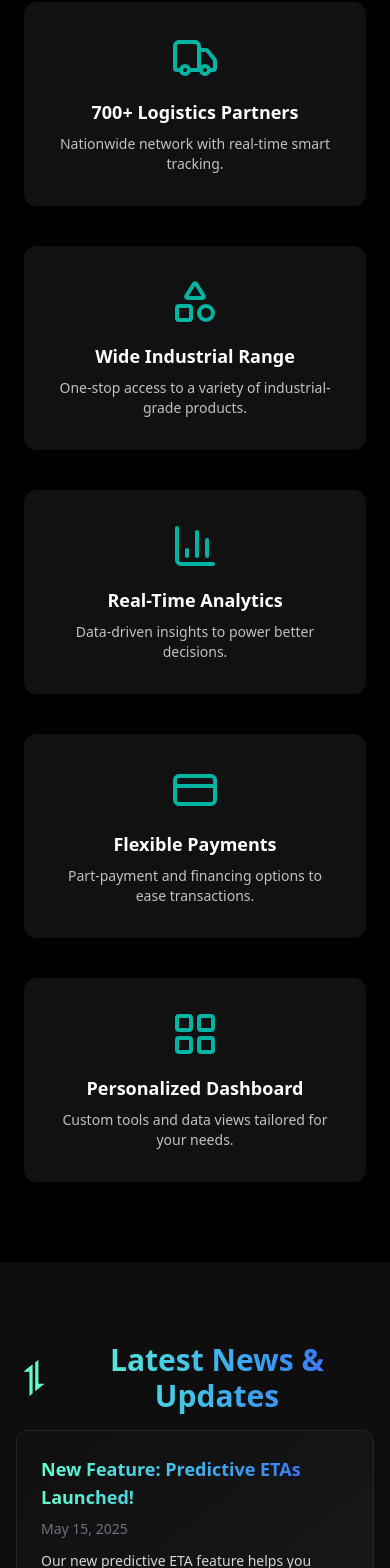
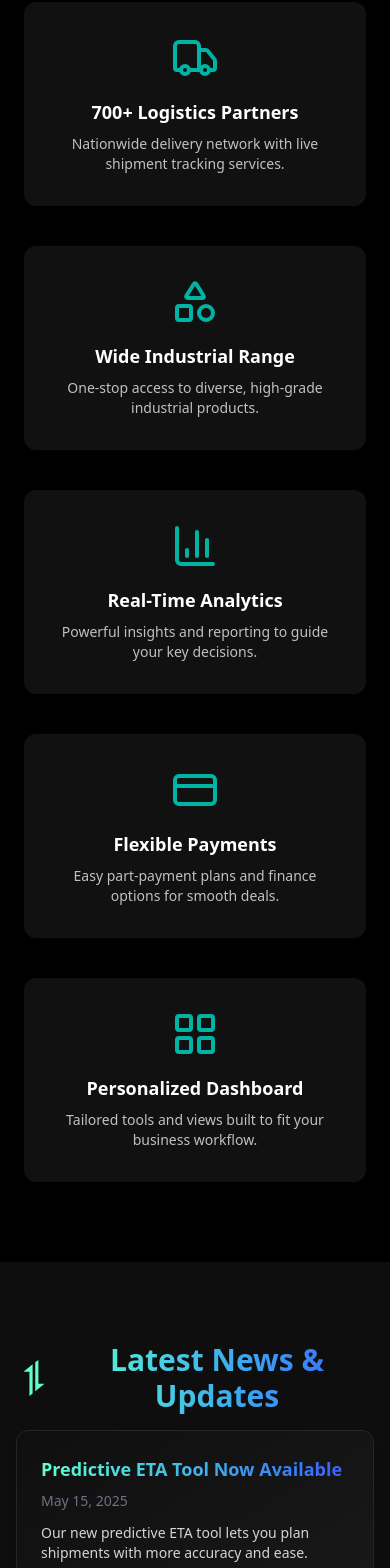
Before and after one commit to gfdshyfyfryffgy/marketplace, a React (Vite) app: page / in a window 390 px wide. Shown: the part 4560-6128 px from the top of the page. Built offline with nearby package versions, Linux system fonts and the light colour scheme.

Commit message:
updated the footer

```diff
--- a/src/component/Footer.jsx
+++ b/src/component/Footer.jsx
@@ -2,6 +2,7 @@ import React, { useEffect } from "react";
 import AOS from "aos";
 import "aos/dist/aos.css";
 import CircularText from "../animation/CircularText";
+import { FaFacebookF, FaInstagram, FaLinkedinIn, FaTwitter } from "react-icons/fa";
 
 const footerLinks = [
   {
@@ -32,22 +33,28 @@ const Footer = () => {
   }, []);
 
   return (
-    <footer className="bg-black text-[#C1C1C1] text-sm w-full overflow-hidden ">
-      <div className="max-w-7xl mx-auto px-6 py-12 grid grid-cols-2 sm:grid-cols-3 lg:grid-cols-6 gap-8">
-        {/* 🌀 CircularText as first column */}
+    <footer className="relative overflow-hidden text-sm text-[#C1C1C1]">
+      {/* 🔹 Animated Gradient Background */}
+      <div className="absolute inset-0 bg-gradient-to-br from-black via-[#0a2a2a] to-black animate-gradient" />
+
+      {/* 🔹 Top border with gradient animation */}
+      <div className="absolute top-0 left-0 w-full h-[3px] bg-gradient-to-r from-[#00B3A3] via-[#005243] to-[#00B3A3] animate-border" />
+
+      <div className="relative max-w-7xl mx-auto px-6 py-16 grid grid-cols-2 sm:grid-cols-3 lg:grid-cols-6 gap-8">
+        {/* 🌀 CircularText */}
         <div
           data-aos="fade-up"
           className="flex justify-center items-center col-span-2 lg:col-span-1"
         >
           <CircularText
-            text="MarketPlace " // change the text form her
-            spinDuration={20}
+            text="MarketPlace • Explore • Connect •"
+            spinDuration={18}
             onHover="speedUp"
-            className="text-green-400"
+            className="text-[#00B3A3]"
           />
         </div>
 
-        {/* 🔗 Other footer links */}
+        {/* 🔗 Footer links */}
         {footerLinks.map((section, index) => (
           <div
             key={index}
@@ -55,15 +62,18 @@ const Footer = () => {
             data-aos-delay={index * 100}
             className="break-words"
           >
-            <h4 className="text-white font-semibold mb-3">{section.title}</h4>
+            <h4 className="text-white font-semibold mb-3 relative after:content-[''] after:absolute after:left-0 after:bottom-[-5px] after:w-0 after:h-[2px] after:bg-[#00B3A3] after:transition-all hover:after:w-full">
+              {section.title}
+            </h4>
             <ul className="space-y-2">
               {section.links.map((link, idx) => (
                 <li key={idx}>
                   <a
                     href="#"
-                    className="hover:text-[#005243] transition duration-200"
+                    className="relative hover:text-[#00B3A3] transition duration-300 group"
                   >
                     {link}
+                    <span className="absolute left-0 bottom-0 w-0 h-[1px] bg-[#00B3A3] group-hover:w-full transition-all duration-300"></span>
                   </a>
                 </li>
               ))}
@@ -72,13 +82,49 @@ const Footer = () => {
         ))}
       </div>
 
+      {/* 🔹 Social Icons */}
+      <div className="relative flex justify-center gap-5 pb-8">
+        {[FaFacebookF, FaInstagram, FaLinkedinIn, FaTwitter].map((Icon, i) => (
+          <a
+            key={i}
+            href="#"
+            className="w-10 h-10 flex items-center justify-center rounded-full border border-[#00B3A3] text-[#00B3A3] hover:bg-[#00B3A3] hover:text-black transition-all duration-300"
+          >
+            <Icon size={16} />
+          </a>
+        ))}
+      </div>
+
+      {/* 🔹 Bottom note */}
       <div
-        className="text-center py-6 border-t border-gray-800 text-xs text-[#419c9c]"
+        className="relative text-center py-6 border-t border-gray-800 text-xs text-[#419c9c]"
         data-aos="fade-up"
-
       >
         © {new Date().getFullYear()} Marketplace. All rights reserved.
       </div>
+
+      {/* 🔹 Animations */}
+      <style>
+        {`
+          @keyframes gradientMove {
+            0% { background-position: 0% 50%; }
+            50% { background-position: 100% 50%; }
+            100% { background-position: 0% 50%; }
+          }
+          .animate-gradient {
+            background-size: 200% 200%;
+            animation: gradientMove 10s ease infinite;
+          }
+          @keyframes borderMove {
+            0% { background-position: 0% 0%; }
+            100% { background-position: 200% 0%; }
+          }
+          .animate-border {
+            background-size: 200% auto;
+            animation: borderMove 3s linear infinite;
+          }
+        `}
+      </style>
     </footer>
   );
 };
--- a/src/component/KeyFeatures.jsx
+++ b/src/component/KeyFeatures.jsx
@@ -13,34 +13,35 @@ const features = [
   {
     icon: <ShieldCheck className="text-[#00B3A3] w-12 h-12" />,
     title: "1500+ Verified Suppliers",
-    description: "Trusted suppliers offering quality assurance across industries.",
+    description: "Reliable, vetted suppliers delivering quality and trust worldwide.",
   },
   {
     icon: <Truck className="text-[#00B3A3] w-12 h-12" />,
     title: "700+ Logistics Partners",
-    description: "Nationwide network with real-time smart tracking.",
+    description: "Nationwide delivery network with live shipment tracking services.",
   },
   {
     icon: <Shapes className="text-[#00B3A3] w-12 h-12" />,
     title: "Wide Industrial Range",
-    description: "One-stop access to a variety of industrial-grade products.",
+    description: "One-stop access to diverse, high-grade industrial products.",
   },
   {
     icon: <BarChart3 className="text-[#00B3A3] w-12 h-12" />,
     title: "Real-Time Analytics",
-    description: "Data-driven insights to power better decisions.",
+    description: "Powerful insights and reporting to guide your key decisions.",
   },
   {
     icon: <CreditCard className="text-[#00B3A3] w-12 h-12" />,
     title: "Flexible Payments",
-    description: "Part-payment and financing options to ease transactions.",
+    description: "Easy part-payment plans and finance options for smooth deals.",
   },
   {
     icon: <LayoutGrid className="text-[#00B3A3] w-12 h-12" />,
     title: "Personalized Dashboard",
-    description: "Custom tools and data views tailored for your needs.",
+    description: "Tailored tools and views built to fit your business workflow.",
   },
 ];
+
 
 export default function KeyFeatures() {
   return (
@@ -49,7 +50,7 @@ export default function KeyFeatures() {
         <h2 className="text-4xl font-bold text-white mb-16">Key Features</h2>
         <div className="grid grid-cols-1 sm:grid-cols-2 lg:grid-cols-3 gap-10">
           {features.map((feature, index) => (
-            <Tilt tiltMaxAngleX={30} tiltMaxAngleY={30} glareEnable={false}>
+            <Tilt tiltMaxAngleX={20} tiltMaxAngleY={20} glareEnable={false}>
             <motion.div
               key={index}
               initial={{ opacity: 0, y: 30 }}
--- a/src/component/NewsUpdatesSection.jsx
+++ b/src/component/NewsUpdatesSection.jsx
@@ -7,13 +7,23 @@ import Tilt from "react-parallax-tilt";
 gsap.registerPlugin(ScrollTrigger);
 
 const newsItems = [
-  { title: "New Feature: Predictive ETAs Launched!", date: "May 15, 2025",
-    description: "Our new predictive ETA feature helps you anticipate delivery times with greater accuracy." },
-  { title: "Marketplace Expands to Southeast Asia", date: "May 10, 2025",
-    description: "We are excited to announce our expansion into key markets across Southeast Asia." },
-  { title: "How to Optimize Your Procurement Process", date: "May 05, 2025",
-    description: "Discover best practices for efficient procurement in our latest blog post." },
+  {
+    title: "Predictive ETA Tool Now Available",
+    date: "May 15, 2025",
+    description: "Our new predictive ETA tool lets you plan shipments with more accuracy and ease."
+  },
+  {
+    title: "Marketplace Expands in Southeast Asia",
+    date: "May 10, 2025",
+    description: "We are thrilled to bring our platform to key, high-growth Southeast Asian markets."
+  },
+  {
+    title: "Guide to Optimizing Procurement Steps",
+    date: "May 05, 2025",
+    description: "Read our latest guide on streamlining procurement for faster, smarter decisions."
+  },
 ];
+
 
 const NewsUpdatesSection = () => {
   const sectionRef = useRef(null);
```
